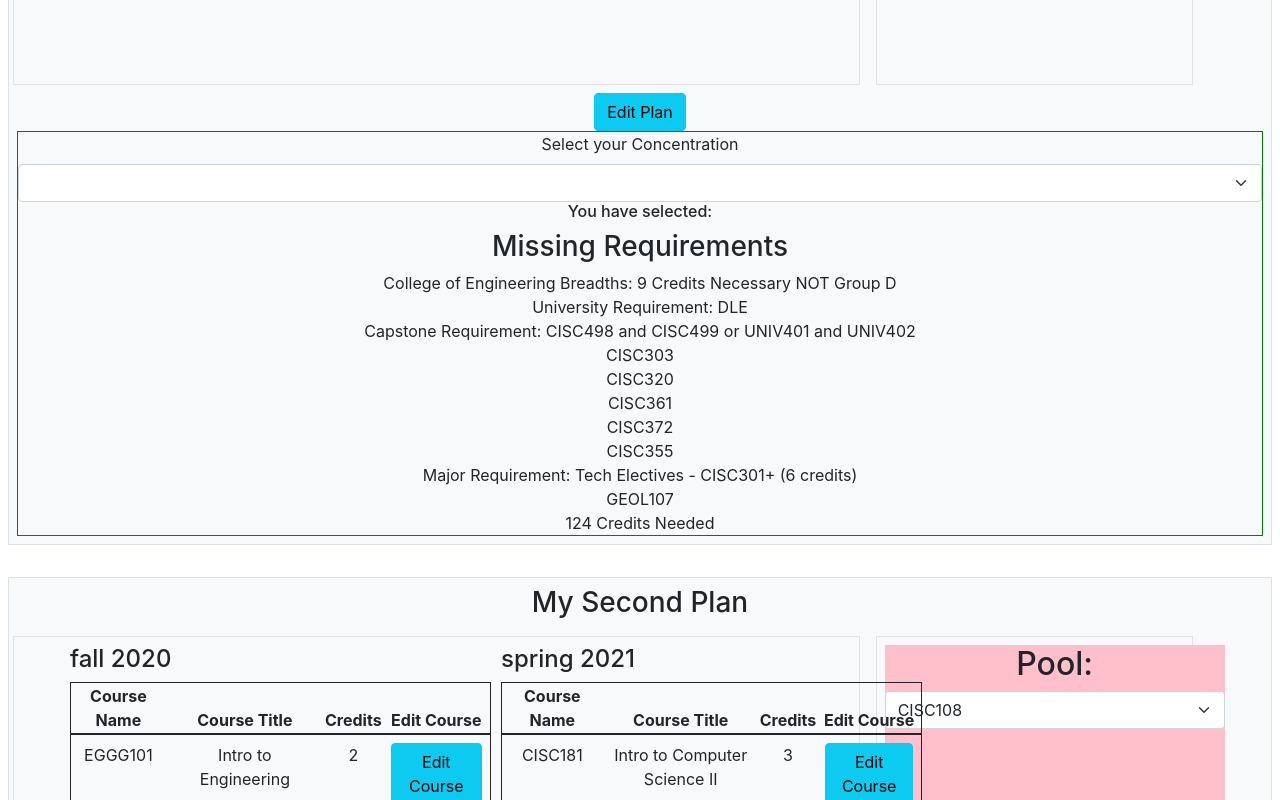
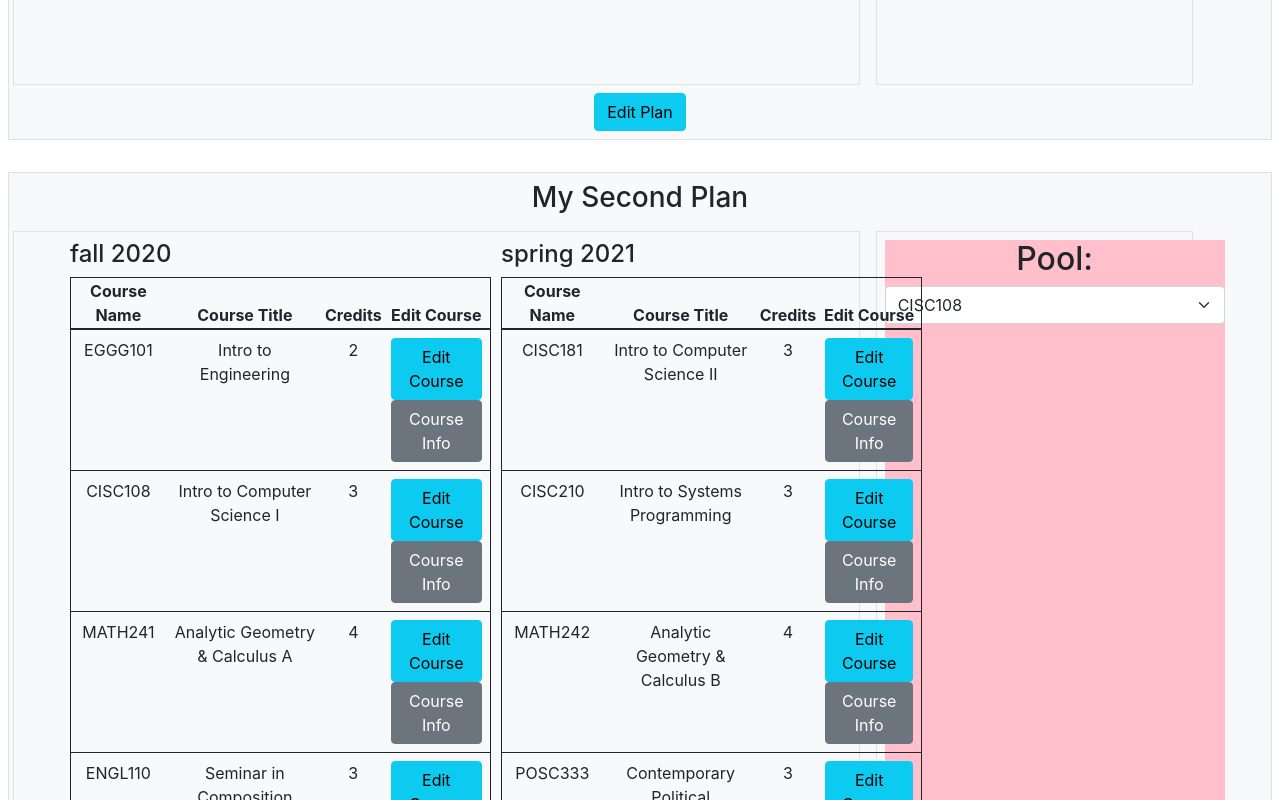
Before and after one commit to UD-CISC275-S22/cis-scheduler-team-18, a React (Create React App) app: page / in a window 1280 px wide. Shown: the part 6920-7720 px from the top of the page. Built offline with nearby package versions, Linux system fonts and the light colour scheme.

Commit message:
debugging

```diff
--- a/src/components/PlanView.tsx
+++ b/src/components/PlanView.tsx
@@ -71,9 +71,7 @@ export function PlanView({
                     Edit Plan
                 </Button>
             </div>
-            <div>
-                <CheckDegreeReq plan={plan}></CheckDegreeReq>
-            </div>
+            <div>{/*<CheckDegreeReq plan={plan}></CheckDegreeReq>*/}</div>
         </div>
     );
 }
```
